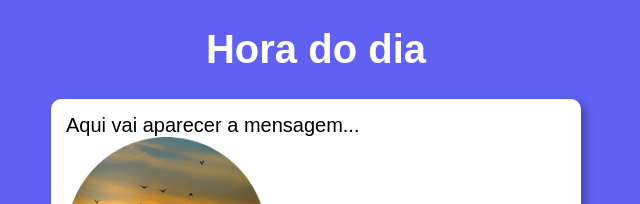
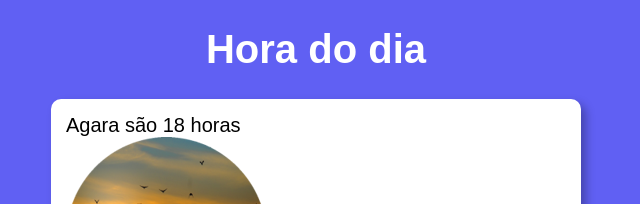
Before and after one commit to Lorenzo-tech-dev/Curso-Js, a plain HTML site: page praticando/praticando_modelo_1.html in a window 1280 px wide. Shown: the top 204 px of the page, without its empty margins (324-964 px from the left). Drawn offline with Linux system fonts and the light colour scheme.

Commit message:
fix - resolvem problem in the don't show hours

```diff
--- a/praticando/script.js
+++ b/praticando/script.js
@@ -2,6 +2,11 @@ function carregar() {
     var msg = window.document.getElementById('msg')
     var img = window.document.getElementById('imagem')
     var data = new Date()
-    var hora = data.getHours
-    msg.innerHTML = `Agora são ${hora} horas.`
+    var hora = data.getHours()
+    const txt = `Agara são ${hora} horas`
+
+    // console.log(txt)
+    msg.innerHTML = txt
+
+
 }
```
Also changed, not shown: praticando/praticando_modelo_1.html (+1 -1 lines).
